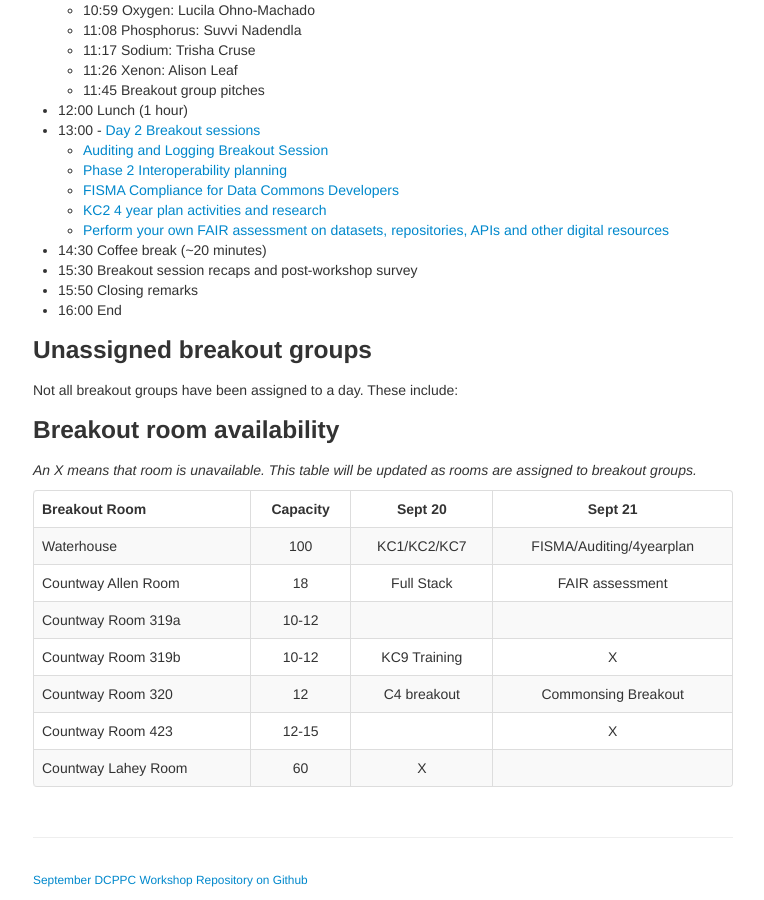
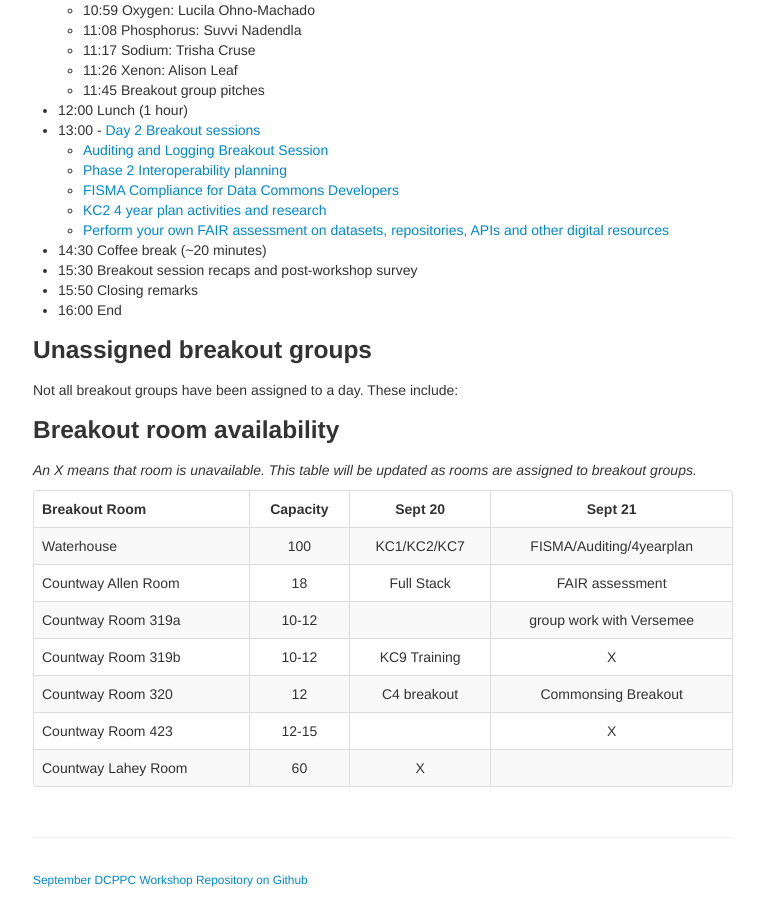
Before and after one commit to dcppc/2018-september-workshop, a Jekyll site: the page built from docs/agenda.md, in a window 1280 px wide and 900 px high, scrolled down 1618 px. Shown: the whole window, without its empty margins (257-1021 px from the left). Built offline with Jekyll 4.4.1, drawn with Linux system fonts in a browser that asks for light colours.

Commit message:
carbon brakout

```diff
--- a/docs/agenda.md
+++ b/docs/agenda.md
@@ -102,7 +102,7 @@ Breakout Room | Capacity | Sept 20 | Sept 21
 --- | :---: | :---: | :---:
 Waterhouse | 100 | KC1/KC2/KC7 | FISMA/Auditing/4yearplan
 Countway Allen Room | 18 | Full Stack | FAIR assessment
-Countway Room 319a | 10-12 |   |
+Countway Room 319a | 10-12 |   |  group work with Versemee
 Countway Room 319b | 10-12 | KC9 Training | X
 Countway Room 320| 12 | C4 breakout | Commonsing Breakout
 Countway Room 423 | 12-15 | | X
```
